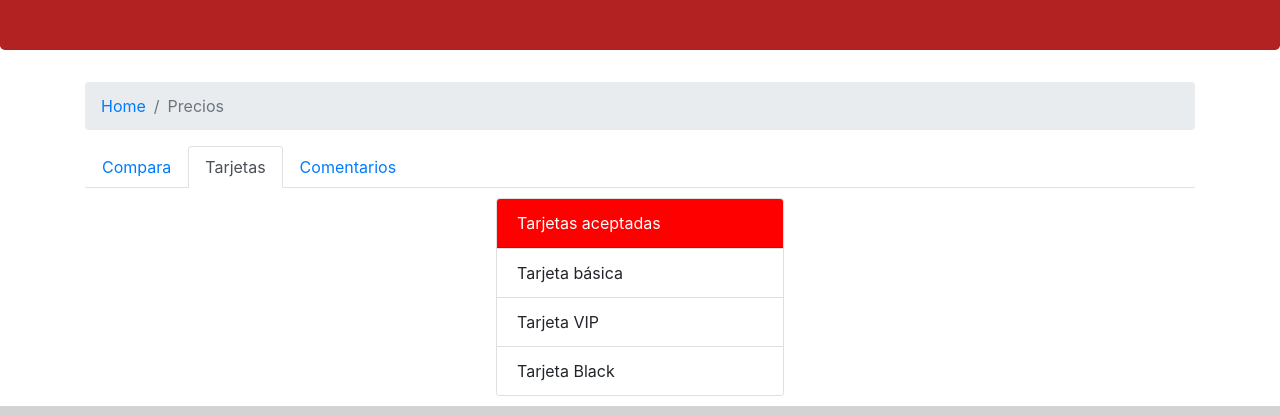
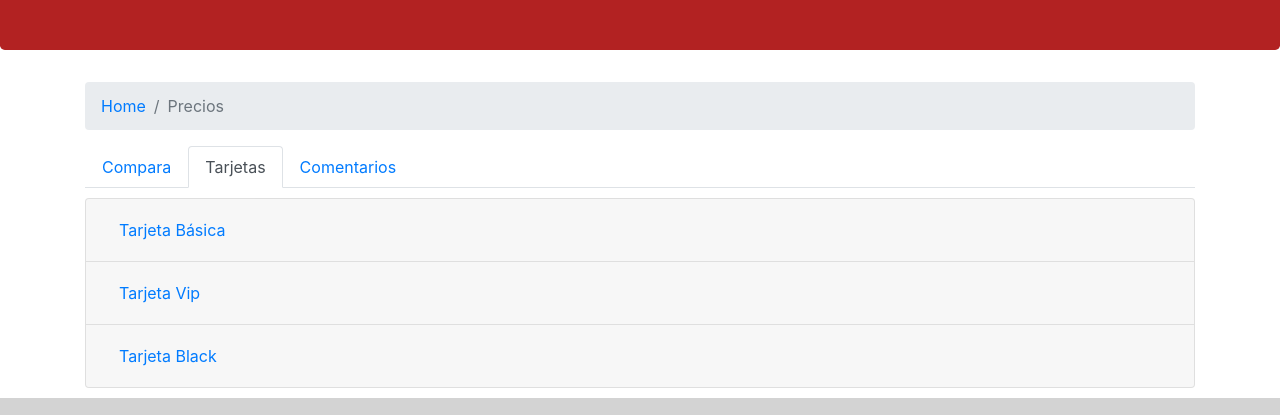
Before and after one commit to marianacanete/ProyectoUniversidadAustral, a website: page precios.html in a window 1280 px wide. Both pictures are taken after a click on the tab "Tarjetas". Shown: the part 184-599 px from the top of the page. Drawn offline with nearby package versions, Linux system fonts and the light colour scheme; a web font is replaced by a local one.

Commit message:
accordion sobre tarjetas

```diff
--- a/precios.html
+++ b/precios.html
@@ -114,15 +114,56 @@
 
 
 		<div class="tab-pane fade" id="tarjetas" role="tabpanel" aria-labelledby="tarjetas-tab">
+			<div class="accordion" id="accordionTarjetas">
 
-			<div class="d-flex justify-content-center">
-				<div class="card" style="width: 18rem">
-					<div class="card-header" style="background-color: red; color:white;"> Tarjetas aceptadas</div>
-					<ul class="list-group list-group-flush">
-						<li class="list-group-item">Tarjeta básica</li>
-						<li class="list-group-item">Tarjeta VIP</li>
-						<li class="list-group-item">Tarjeta Black</li>
-					</ul>
+				<div class="card">
+					<div class="card-header" id="headingOne">
+						<h5 class="mb-0">
+							<button class="btn btn-link" type="button" data-toggle="collapse" data-target="#collapseBasica" aria-expended="true" aria-controls="collapseBasica">
+								Tarjeta Básica
+							</button>
+						</h5>
+					</div>
+
+					<div id="collapseBasica" class="collapse" aria-labelledby="headingOned" data-parent="#accordionTarjetas">
+						<div class="cardBody">
+							Podes reservar en 3 cuotas sin interés.
+						</div>
+					</div>
+				</div>
+
+
+				<div class="card">
+					<div class="card-header" id="headingOne">
+						<h5 class="mb-0">
+							<button class="btn btn-link" type="button" data-toggle="collapse" data-target="#collapseVip" aria-expended="true" aria-controls="collapseBasicaVip">
+								Tarjeta Vip
+							</button>
+						</h5>
+					</div>
+
+					<div id="collapseVip" class="collapse" aria-labelledby="headingOned" data-parent="#accordionTarjetas">
+						<div class="cardBody">
+							Podes reservar en 6 cuotas sin interés.
+							Al llegar, recibirás una canasta de obsequios para disfrutar con tu familia.
+						</div>
+					</div>
+				</div>
+
+				<div class="card">
+					<div class="card-header" id="headingOne">
+						<h5 class="mb-0">
+							<button class="btn btn-link" type="button" data-toggle="collapse" data-target="#collapseBlack" aria-expended="true" aria-controls="collapseBlack">
+								Tarjeta Black
+							</button>
+						</h5>
+					</div>
+
+					<div id="collapseBlack" class="collapse" aria-labelledby="headingOned" data-parent="#accordionTarjetas">
+						<div class="cardBody">
+							Podes reservar en 12 cuotas sin interés. A llegar, recibirás una canasta de obsequios para disfrutar con tu familia y un acceso al gimansio y spa todos los días de tus vacaciones.
+						</div>
+					</div>
 				</div>
 			</div>
 		</div>
```
